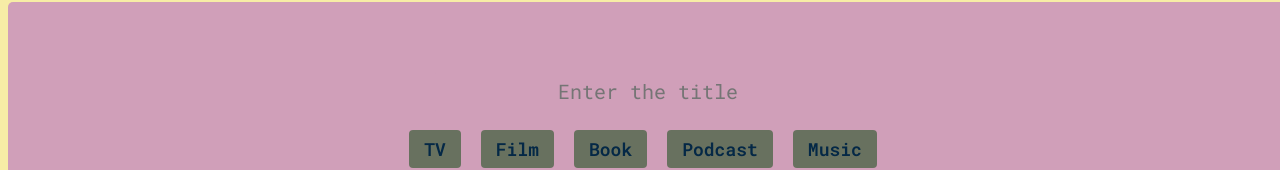
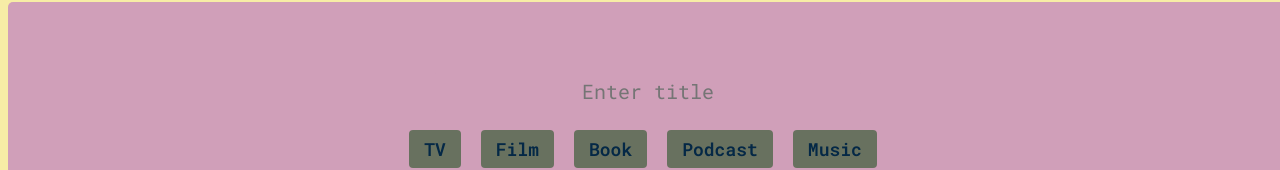
Before and after one commit to anniebalds/on-my-list-app, a React (Vite) app: page / in a window 1280 px wide. Shown: the part 123-293 px from the top of the page. Built offline with nearby package versions, Linux system fonts and the light colour scheme.

Commit message:
update to placeholder

```diff
--- a/src/components/Form.jsx
+++ b/src/components/Form.jsx
@@ -9,7 +9,7 @@ const Form = ({ handleSubmit, handleChange, listItem }) => {
         <section className='name-input'>
             <input
             type='text'
-            placeholder='Enter the title'
+            placeholder='Enter title'
             onChange={handleChange}
             name='title'
             value={listItem.title}
```
Also changed, not shown: src/App.jsx (+16 -0 lines).
